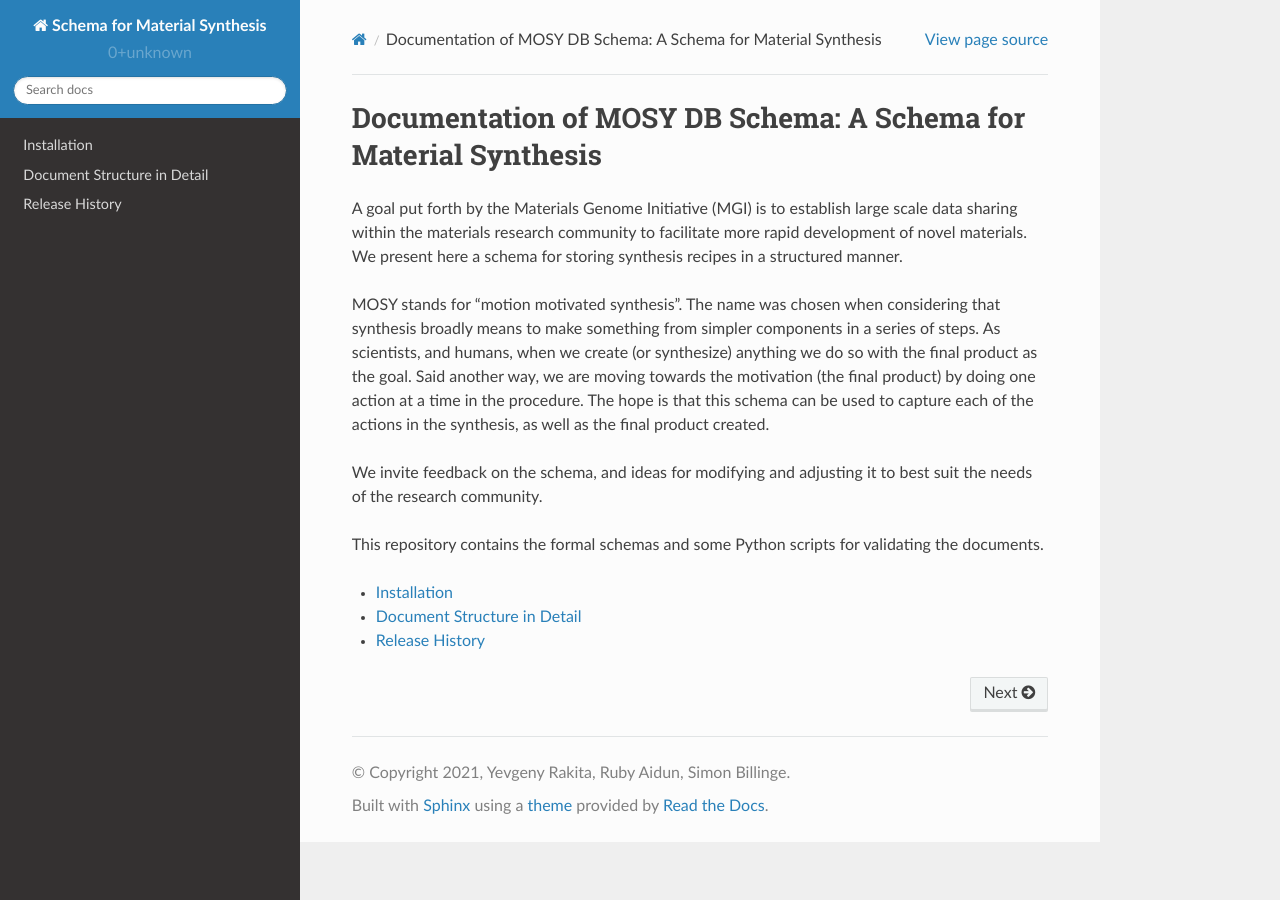
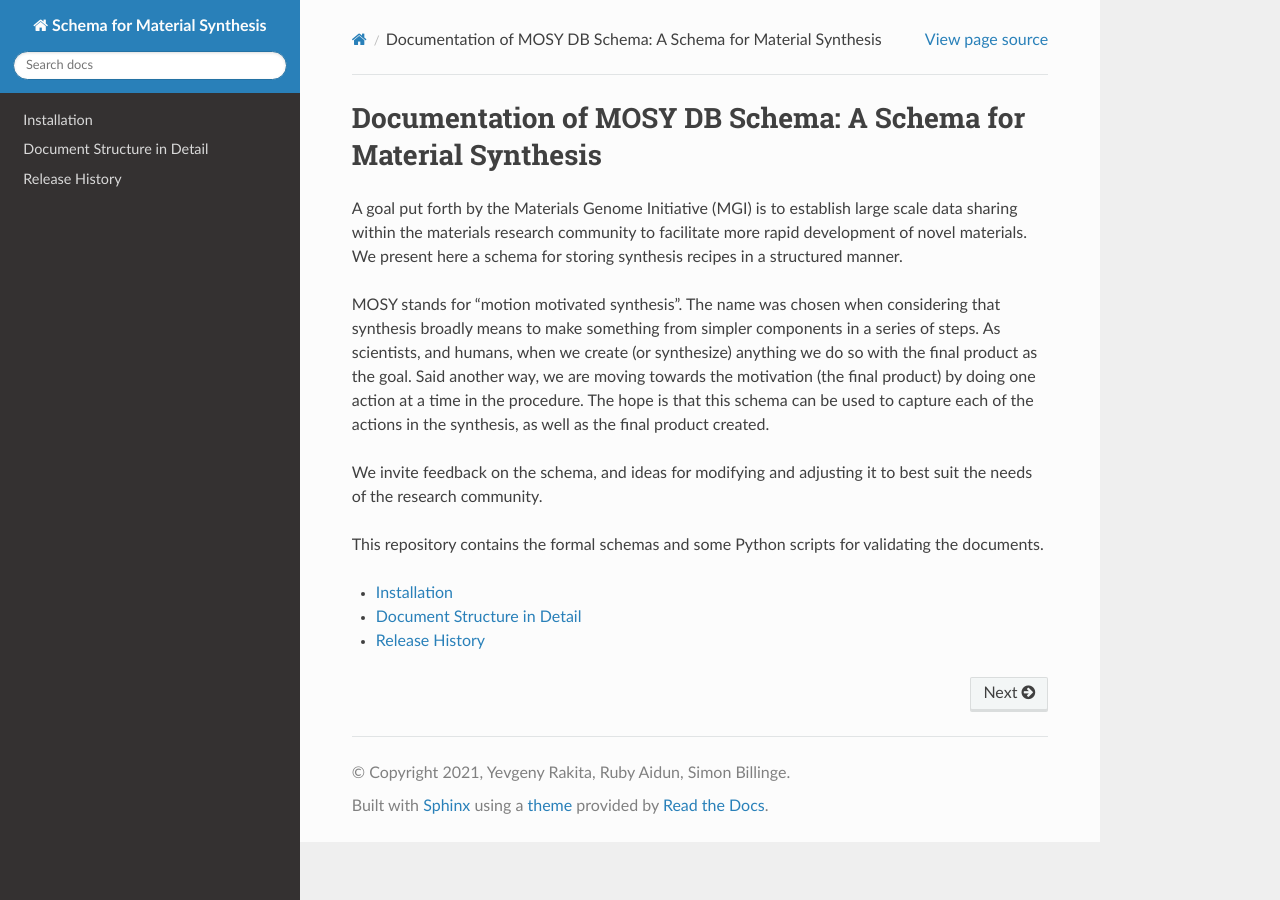
Before and after one commit to GENESIS-EFRC/mosydb-schema, a Sphinx documentation site: the page built from docs/source/index.rst, in a window 1280 px wide. Built offline with Sphinx 7.4.7 and the Read the Docs theme 2.0.0, drawn with Linux system fonts in a browser that asks for light colours.

```diff
--- a/docs/source/conf.py
+++ b/docs/source/conf.py
@@ -1,7 +1,7 @@
 #!/usr/bin/env python3
 # -*- coding: utf-8 -*-
 #
-# mosydb schema1 documentation build configuration file, created by
+# mosydb schema documentation build configuration file, created by
 # sphinx-quickstart on Thu Jun 28 12:35:56 2018.
 #
 # This file is execfile()d with the current directory set to its
@@ -76,11 +76,11 @@ author = 'Yevgeny Rakita, Ruby Aidun, Simon Billinge'
 # |version| and |release|, also used in various other places throughout the
 # built documents.
 #
-import mosydbschema
+#import mosydbschema
 # The short X.Y version.
-version = mosydbschema.__version__
+#version = mosydbschema.__version__
 # The full version, including alpha/beta/rc tags.
-release = mosydbschema.__version__
+#release = mosydbschema.__version__
 
 # The language for content autogenerated by Sphinx. Refer to documentation
 # for a list of supported languages.
--- a/docs/source/index.rst
+++ b/docs/source/index.rst
@@ -3,9 +3,9 @@
    Can adapt this file, but it should at least
    contain the root `toctree` directive.
 
-=======================================================
+================================================================
 Documentation of MOSY DB Schema: A Schema for Material Synthesis
-=======================================================
+================================================================
 A goal put forth by the Materials Genome Initiative (MGI) is to establish large scale data sharing within the materials
 research community to facilitate more rapid development of novel materials.
 We present here a schema for storing synthesis recipes in a structured manner.
--- a/requirements-dev.txt
+++ b/requirements-dev.txt
@@ -7,7 +7,7 @@ pytest
 sphinx
 # These are dependencies of various sphinx extensions for documentation.
 ipython
-matplotlib-base
+matplotlib
 numpydoc
 sphinx-copybutton
 sphinx_rtd_theme
```
